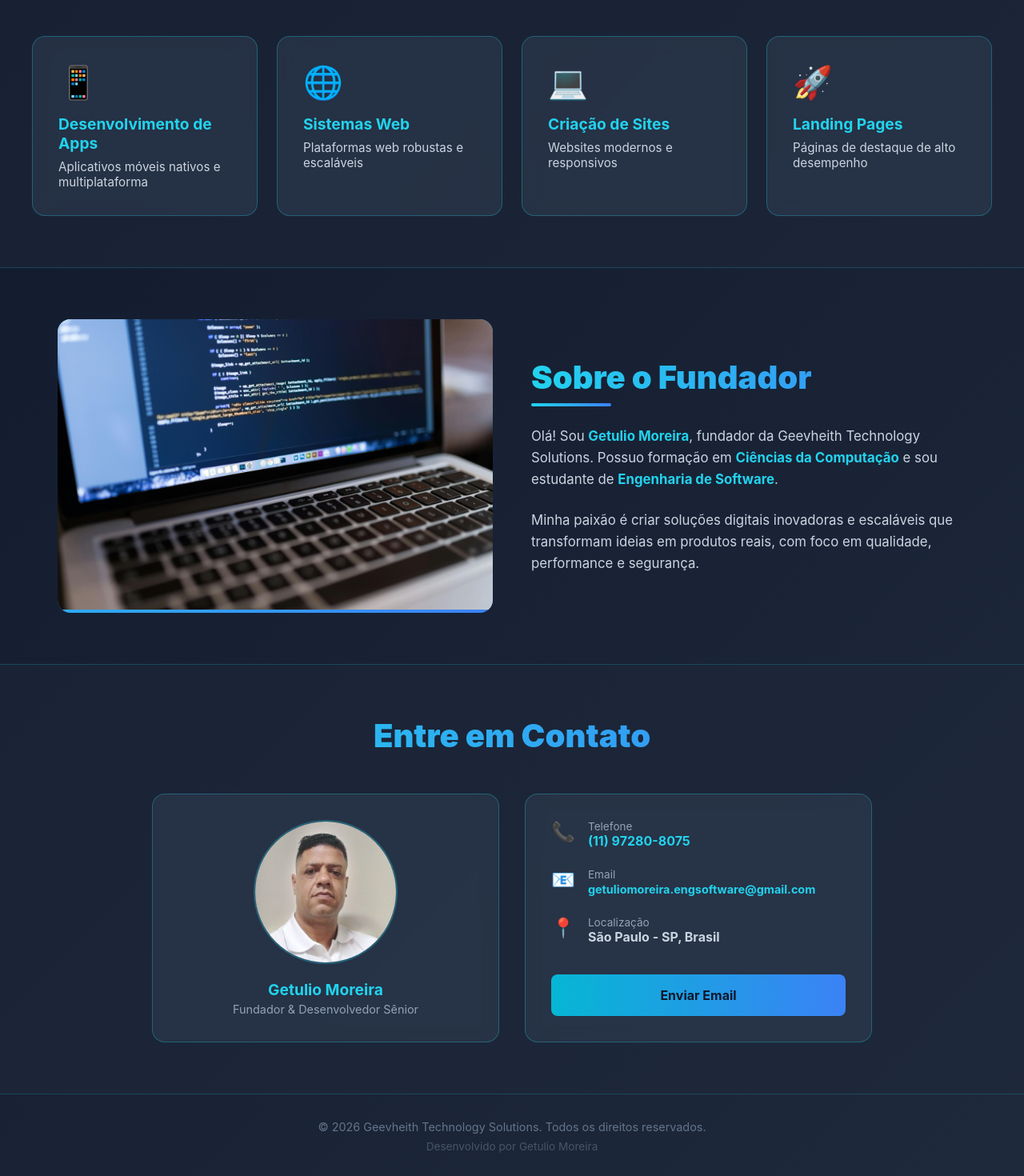
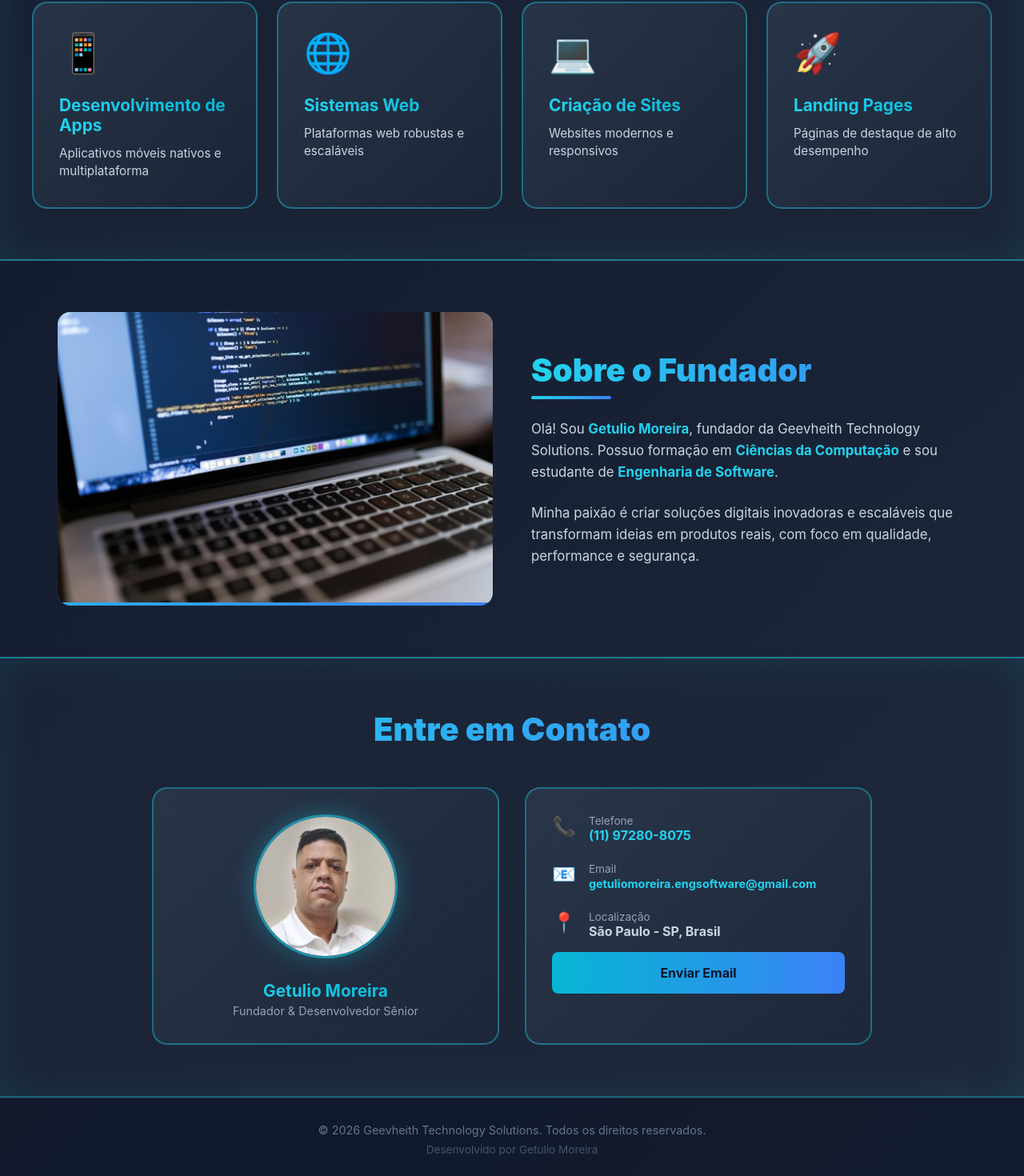
Before and after one commit to geevheit-tecnology/geevheith-site, a Next.js app: page / in a window 1280 px wide. Shown: the part 746-2216 px from the top of the page at 80% size. Built offline with nearby package versions, Linux system fonts and the light colour scheme.

Commit message:
style: melhorar quadrantes de serviços com efeitos de brilho e linhas luminosas

```diff
--- a/app/page.tsx
+++ b/app/page.tsx
@@ -12,8 +12,12 @@ export default function Home() {
       <style>{`
         @keyframes slideDown { from { opacity: 0; transform: translateY(-20px); } to { opacity: 1; transform: translateY(0); } }
         @keyframes slideUp { from { opacity: 0; transform: translateY(20px); } to { opacity: 1; transform: translateY(0); } }
+        @keyframes glow { 0%, 100% { box-shadow: 0 0 20px rgba(34, 211, 238, 0.4), inset 0 0 20px rgba(34, 211, 238, 0.1); } 50% { box-shadow: 0 0 30px rgba(34, 211, 238, 0.6), inset 0 0 30px rgba(34, 211, 238, 0.15); } }
         .fade-up { animation: slideUp 0.8s ease-out; }
-        .hover-lift:hover { box-shadow: 0 20px 40px rgba(34, 211, 238, 0.3); transform: translateY(-5px); }
+        .service-card { transition: all 0.4s cubic-bezier(0.34, 1.56, 0.64, 1); border: 2px solid rgba(34, 211, 238, 0.4); background: linear-gradient(135deg, rgba(51, 65, 85, 0.6) 0%, rgba(30, 41, 59, 0.4) 100%); position: relative; overflow: hidden; }
+        .service-card::before { content: ''; position: absolute; top: -50%; left: -50%; width: 200%; height: 200%; background: linear-gradient(45deg, transparent 30%, rgba(34, 211, 238, 0.1) 50%, transparent 70%); transform: rotate(45deg); animation: shimmer 3s infinite; }
+        @keyframes shimmer { 0% { transform: translateX(-100%) translateY(-100%) rotate(45deg); } 100% { transform: translateX(100%) translateY(100%) rotate(45deg); } }
+        .service-card:hover { transform: translateY(-8px) scale(1.02); border-color: rgba(34, 211, 238, 0.8); box-shadow: 0 20px 50px rgba(34, 211, 238, 0.3), inset 0 1px 0 rgba(255, 255, 255, 0.1), 0 0 20px rgba(59, 130, 246, 0.2); animation: glow 2s ease-in-out infinite; }
         .hover-lift { transition: all 0.3s ease; }
       `}</style>
 
@@ -23,9 +27,11 @@ export default function Home() {
           position: "sticky",
           top: 0,
           zIndex: 50,
-          background: "rgba(15, 23, 42, 0.8)",
-          backdropFilter: "blur(10px)",
-          borderBottom: "1px solid rgba(34, 211, 238, 0.2)",
+          background: "rgba(15, 23, 42, 0.9)",
+          backdropFilter: "blur(12px)",
+          borderBottom: "2px solid rgba(34, 211, 238, 0.4)",
+          boxShadow:
+            "0 4px 30px rgba(34, 211, 238, 0.1), inset 0 1px 0 rgba(255, 255, 255, 0.1)",
         }}
       >
         <div
@@ -157,7 +163,7 @@ export default function Home() {
           }}
         >
           <Image
-            src="/fotoapresentacao01.jpg"
+            src="/fotoapresentacao03.jpg"
             alt="Tecnologia"
             width={500}
             height={400}
@@ -172,8 +178,9 @@ export default function Home() {
         style={{
           padding: "4rem 2rem",
           background: "rgba(30, 41, 59, 0.5)",
-          borderTop: "1px solid rgba(34, 211, 238, 0.2)",
-          borderBottom: "1px solid rgba(34, 211, 238, 0.2)",
+          borderTop: "2px solid rgba(34, 211, 238, 0.5)",
+          borderBottom: "2px solid rgba(34, 211, 238, 0.5)",
+          boxShadow: "inset 0 0 50px rgba(34, 211, 238, 0.1)",
         }}
       >
         <div style={{ maxWidth: "1200px", margin: "0 auto" }}>
@@ -222,31 +229,42 @@ export default function Home() {
             ].map((service, idx) => (
               <div
                 key={idx}
-                className="hover-lift"
+                className="service-card"
                 style={{
-                  background: "rgba(51, 65, 85, 0.5)",
-                  border: "1px solid rgba(34, 211, 238, 0.3)",
                   padding: "2rem",
-                  borderRadius: "1rem",
-                  backdropFilter: "blur(10px)",
+                  borderRadius: "1.2rem",
+                  backdropFilter: "blur(15px)",
+                  position: "relative",
+                  zIndex: 1,
                 }}
               >
-                <div style={{ fontSize: "2.5rem", marginBottom: "1rem" }}>
+                <div style={{ position: "relative", zIndex: 2 }}>
+                  <div style={{ fontSize: "3rem", marginBottom: "1.5rem" }}>
                     {service.icon}
                   </div>
                   <h4
                     style={{
-                    fontSize: "1.2rem",
+                      fontSize: "1.3rem",
                       fontWeight: "bold",
-                    color: "#22d3ee",
-                    marginBottom: "0.5rem",
+                      background: "linear-gradient(to right, #22d3ee, #06b6d4)",
+                      backgroundClip: "text",
+                      WebkitBackgroundClip: "text",
+                      WebkitTextFillColor: "transparent",
+                      marginBottom: "0.75rem",
                     }}
                   >
                     {service.title}
                   </h4>
-                <p style={{ color: "#cbd5e1", fontSize: "0.95rem" }}>
+                  <p
+                    style={{
+                      color: "#cbd5e1",
+                      fontSize: "0.95rem",
+                      lineHeight: "1.5",
+                    }}
+                  >
                     {service.desc}
                   </p>
+                </div>
               </div>
             ))}
           </div>
@@ -341,7 +359,8 @@ export default function Home() {
         style={{
           padding: "4rem 2rem",
           background: "rgba(30, 41, 59, 0.5)",
-          borderTop: "1px solid rgba(34, 211, 238, 0.2)",
+          borderTop: "2px solid rgba(34, 211, 238, 0.5)",
+          boxShadow: "inset 0 0 50px rgba(34, 211, 238, 0.1)",
         }}
       >
         <div style={{ maxWidth: "1200px", margin: "0 auto" }}>
@@ -370,16 +389,17 @@ export default function Home() {
           >
             {/* Card Foto */}
             <div
-              className="hover-lift"
+              className="service-card"
               style={{
-                background: "rgba(51, 65, 85, 0.5)",
-                border: "1px solid rgba(34, 211, 238, 0.3)",
                 padding: "2rem",
-                borderRadius: "1rem",
-                backdropFilter: "blur(10px)",
+                borderRadius: "1.2rem",
+                backdropFilter: "blur(15px)",
                 textAlign: "center",
+                position: "relative",
+                zIndex: 1,
               }}
             >
+              <div style={{ position: "relative", zIndex: 2 }}>
                 <Image
                   src="/foto03site.jpg"
                   alt="Getulio"
@@ -389,16 +409,20 @@ export default function Home() {
                     width: "180px",
                     height: "180px",
                     borderRadius: "50%",
-                  margin: "0 auto 1rem",
+                    margin: "0 auto 1.5rem",
                     objectFit: "cover",
                     objectPosition: "top",
-                  border: "2px solid rgba(34, 211, 238, 0.3)",
+                    border: "3px solid rgba(34, 211, 238, 0.6)",
+                    boxShadow: "0 0 30px rgba(34, 211, 238, 0.3)",
                   }}
                 />
                 <p
                   style={{
-                  fontSize: "1.2rem",
-                  color: "#22d3ee",
+                    fontSize: "1.3rem",
+                    background: "linear-gradient(to right, #22d3ee, #06b6d4)",
+                    backgroundClip: "text",
+                    WebkitBackgroundClip: "text",
+                    WebkitTextFillColor: "transparent",
                     fontWeight: "bold",
                     marginBottom: "0.25rem",
                   }}
@@ -409,20 +433,22 @@ export default function Home() {
                   Fundador & Desenvolvedor Sênior
                 </p>
               </div>
+            </div>
             {/* Card Info */}
             <div
-              className="hover-lift"
+              className="service-card"
               style={{
-                background: "rgba(51, 65, 85, 0.5)",
-                border: "1px solid rgba(34, 211, 238, 0.3)",
                 padding: "2rem",
-                borderRadius: "1rem",
-                backdropFilter: "blur(10px)",
+                borderRadius: "1.2rem",
+                backdropFilter: "blur(15px)",
                 display: "flex",
                 flexDirection: "column",
                 justifyContent: "space-between",
+                position: "relative",
+                zIndex: 1,
               }}
             >
+              <div style={{ position: "relative", zIndex: 2 }}>
                 <div
                   style={{
                     display: "flex",
@@ -479,6 +505,7 @@ export default function Home() {
                     </div>
                   </div>
                 </div>
+                <div style={{ position: "relative", zIndex: 2 }}>
                   <a
                     href="mailto:getuliomoreira.engsoftware@gmail.com"
                     style={{
@@ -500,6 +527,8 @@ export default function Home() {
                 </div>
               </div>
             </div>
+          </div>
+        </div>
       </section>
 
       {/* Footer */}
@@ -509,7 +538,9 @@ export default function Home() {
           textAlign: "center",
           color: "#64748b",
           fontSize: "0.9rem",
-          borderTop: "1px solid rgba(34, 211, 238, 0.2)",
+          borderTop: "2px solid rgba(34, 211, 238, 0.4)",
+          background: "rgba(15, 23, 42, 0.8)",
+          boxShadow: "inset 0 1px 0 rgba(255, 255, 255, 0.1)",
         }}
       >
         <p style={{ marginBottom: "0.5rem" }}>
```
Lines whose indentation alone changed are shown as unchanged.
